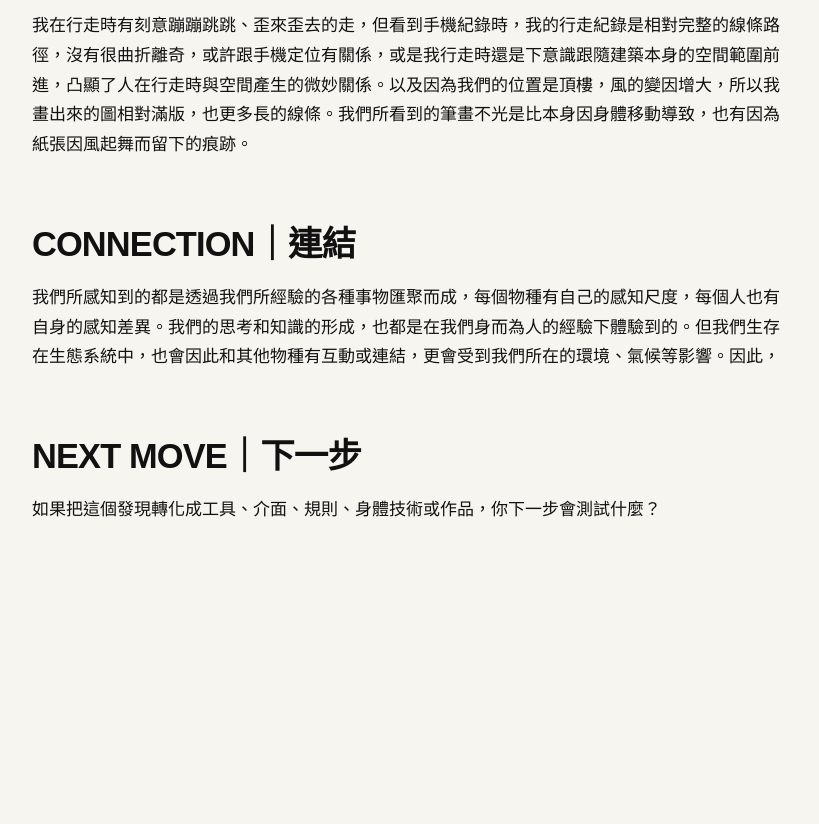
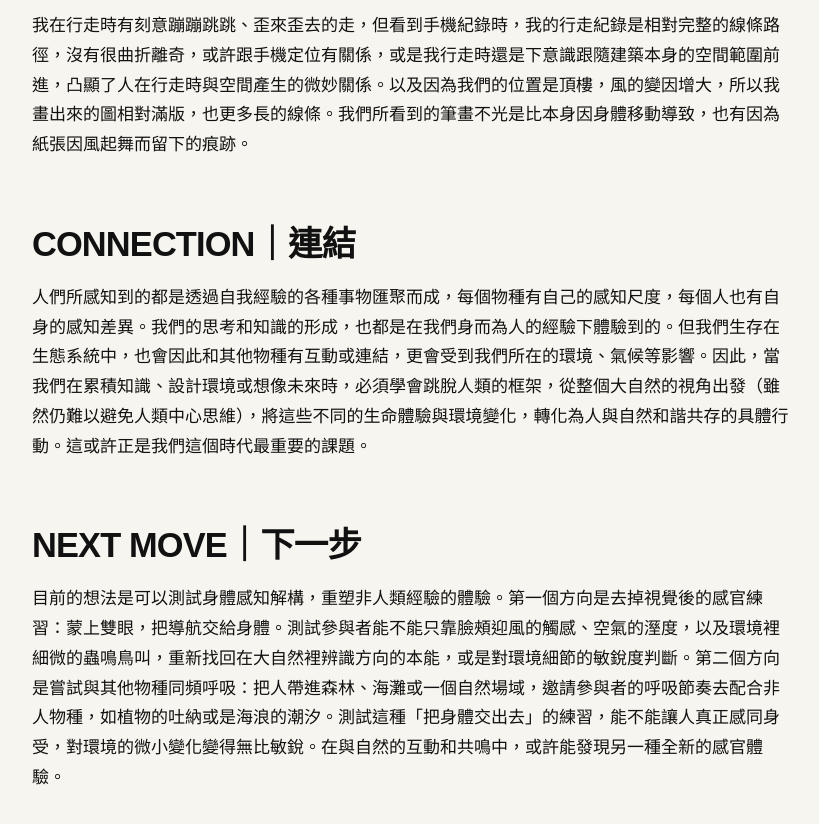
Before and after one commit to yunhanchan/fieldworkarchive, a Jekyll site: the page built from weeks/week-03.md, in a window 1280 px wide and 900 px high, scrolled down 3212 px. Shown: the top 824 px of the window, without its empty margins (48-867 px from the left). Built offline with Jekyll 4.4.1, drawn with Linux system fonts in a browser that asks for light colours; before the commit the page ends 3844 px from its top, so only the background shows below that.

Commit message:
Update week-03.md

```diff
--- a/weeks/week-03.md
+++ b/weeks/week-03.md
@@ -32,8 +32,8 @@ A組工作坊同學帶回來的木頭
 我在行走時有刻意蹦蹦跳跳、歪來歪去的走，但看到手機紀錄時，我的行走紀錄是相對完整的線條路徑，沒有很曲折離奇，或許跟手機定位有關係，或是我行走時還是下意識跟隨建築本身的空間範圍前進，凸顯了人在行走時與空間產生的微妙關係。以及因為我們的位置是頂樓，風的變因增大，所以我畫出來的圖相對滿版，也更多長的線條。我們所看到的筆畫不光是比本身因身體移動導致，也有因為紙張因風起舞而留下的痕跡。
 
 ## CONNECTION｜連結
-我們所感知到的都是透過我們所經驗的各種事物匯聚而成，每個物種有自己的感知尺度，每個人也有自身的感知差異。我們的思考和知識的形成，也都是在我們身而為人的經驗下體驗到的。但我們生存在生態系統中，也會因此和其他物種有互動或連結，更會受到我們所在的環境、氣候等影響。因此，
+人們所感知到的都是透過自我經驗的各種事物匯聚而成，每個物種有自己的感知尺度，每個人也有自身的感知差異。我們的思考和知識的形成，也都是在我們身而為人的經驗下體驗到的。但我們生存在生態系統中，也會因此和其他物種有互動或連結，更會受到我們所在的環境、氣候等影響。因此，當我們在累積知識、設計環境或想像未來時，必須學會跳脫人類的框架，從整個大自然的視角出發（雖然仍難以避免人類中心思維），將這些不同的生命體驗與環境變化，轉化為人與自然和諧共存的具體行動。這或許正是我們這個時代最重要的課題。
 
 ## NEXT MOVE｜下一步
 
-如果把這個發現轉化成工具、介面、規則、身體技術或作品，你下一步會測試什麼？
+目前的想法是可以測試身體感知解構，重塑非人類經驗的體驗。第一個方向是去掉視覺後的感官練習：蒙上雙眼，把導航交給身體。測試參與者能不能只靠臉頰迎風的觸感、空氣的溼度，以及環境裡細微的蟲鳴鳥叫，重新找回在大自然裡辨識方向的本能，或是對環境細節的敏銳度判斷。第二個方向是嘗試與其他物種同頻呼吸：把人帶進森林、海灘或一個自然場域，邀請參與者的呼吸節奏去配合非人物種，如植物的吐納或是海浪的潮汐。測試這種「把身體交出去」的練習，能不能讓人真正感同身受，對環境的微小變化變得無比敏銳。在與自然的互動和共鳴中，或許能發現另一種全新的感官體驗。
```
